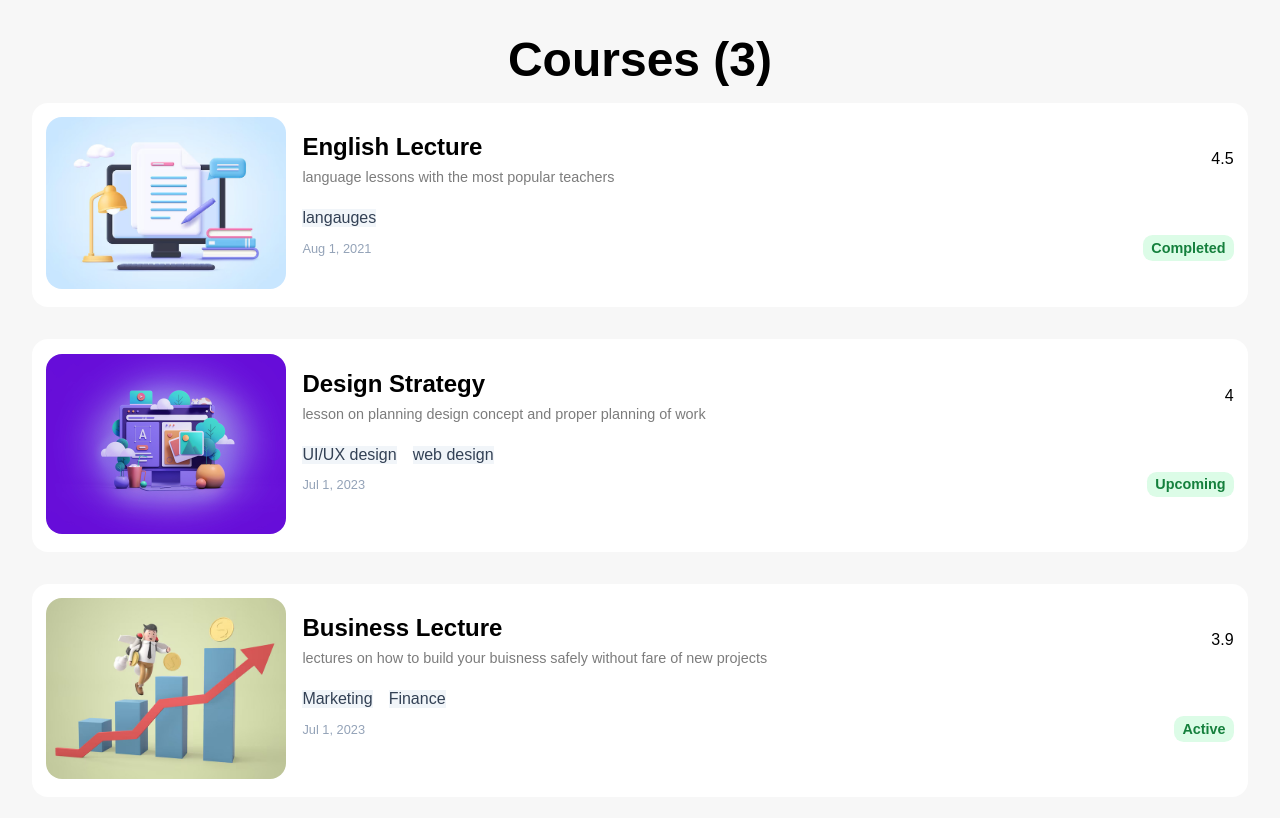
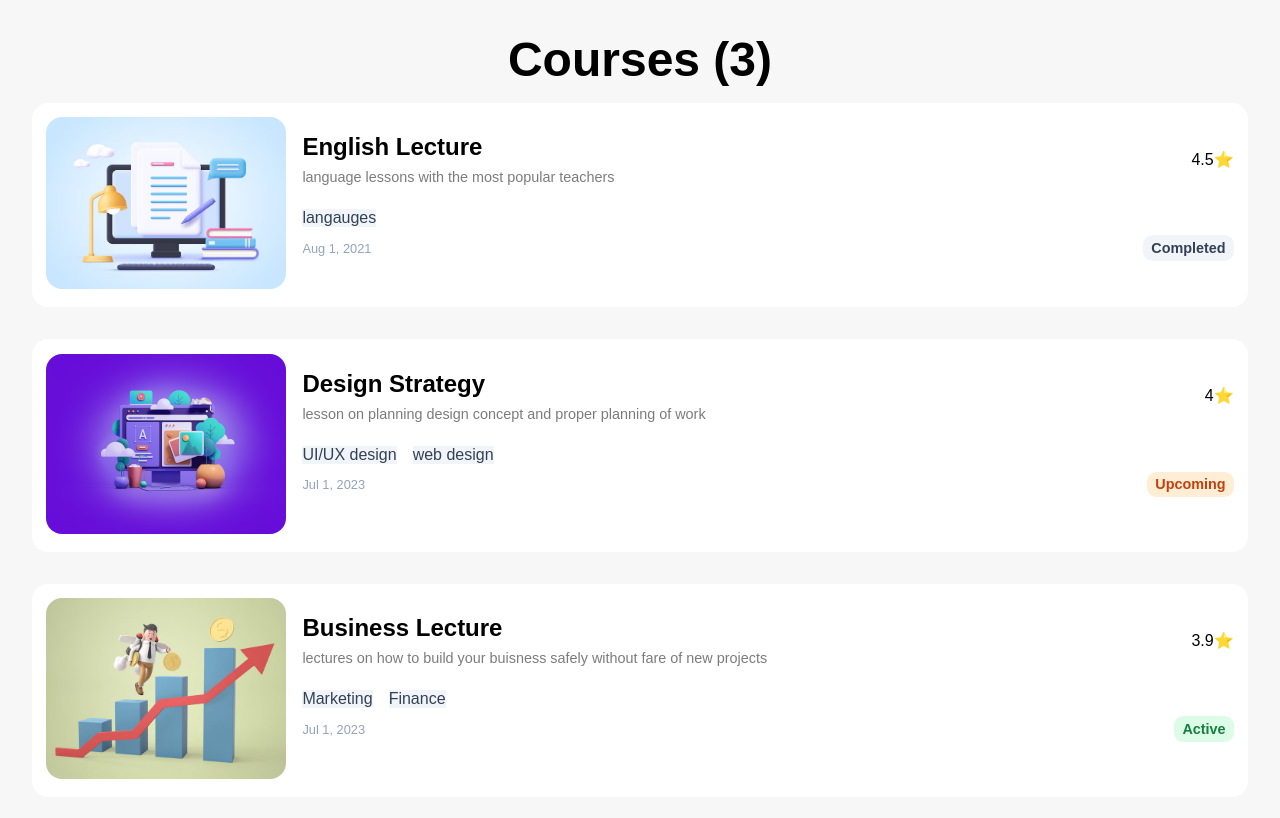
Before and after one commit to Mehrnaz-hmt/Learning-React, a React (Vite) app in the folder part 1/: page / in a window 1280 px wide. Shown: the top 818 px of the page. Built offline with nearby package versions, Linux system fonts and the light colour scheme.

Commit message:
S01-E15: Dynamic Classname

```diff
--- a/part 1/src/components/CourseCard.jsx
+++ b/part 1/src/components/CourseCard.jsx
@@ -12,7 +12,7 @@ function CourseCard({ course }) {
           description={course.description}
           rate={course.rate}
         />
-         <CourseCardFooter course={course} />
+        <CourseCardFooter course={course} />
       </div>
     </div>
   );
@@ -27,12 +27,17 @@ function CourseCardBody({ title, description, rate }) {
         <p className="title">{title}</p>
         <p className="desc">{description}</p>
       </div>
-      <span className="rate">{rate}</span>
+      <span className="rate">{rate}⭐ </span>
     </div>
   );
 }
 
 function CourseCardFooter({ course }) {
+  const startedAt = new Date(course.start).toLocaleDateString("en-US", {
+    month: "short",
+    year: "numeric",
+    day: "numeric",
+  });
   return (
     <div className="course-item__footer">
       <div className="tags">
@@ -44,14 +49,19 @@ function CourseCardFooter({ course }) {
       </div>
 
       <div className="caption">
-        <div className="date">
-          {new Date(course.start).toLocaleDateString("en-US", {
-            month: "short",
-            year: "numeric",
-            day: "numeric",
-          })}
-        </div>
-        <span className="badge badge--primary">{course.status}</span>
+        <div className="date">{startedAt}</div>
+        <span
+          className={`badge ${
+            course.status === "Active"
+              ? "badge--primary"
+              : course.status === "Upcoming"
+              ? "badge--danger"
+              : "badge--secondary"
+          }
+        `}
+        >
+          {course.status}
+        </span>
       </div>
     </div>
   );
--- a/part 1/src/index.css
+++ b/part 1/src/index.css
@@ -1,5 +1,5 @@
-:root {
-}
+/* :root {
+} */
 
 * {
   margin: 0;
```
